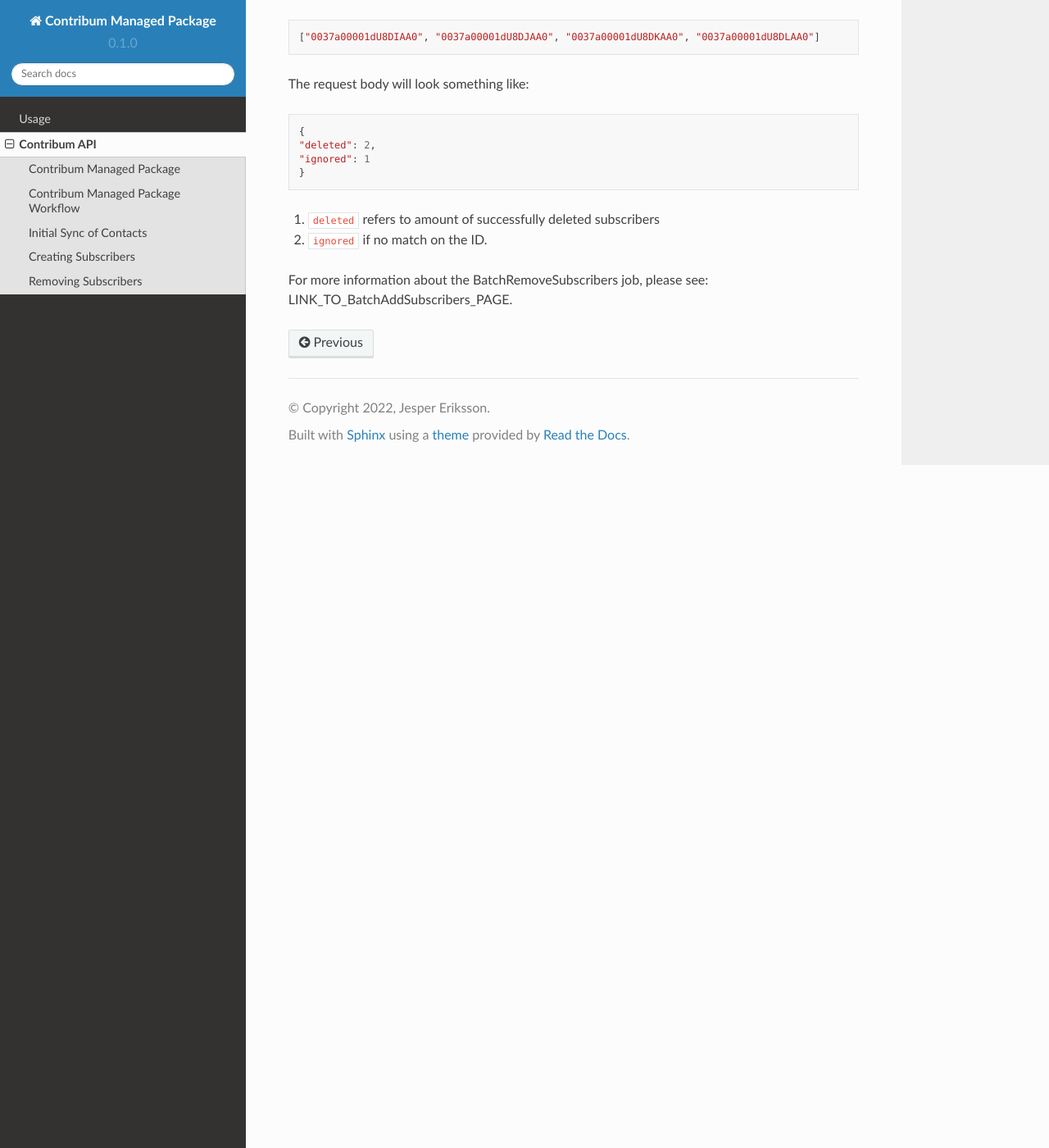
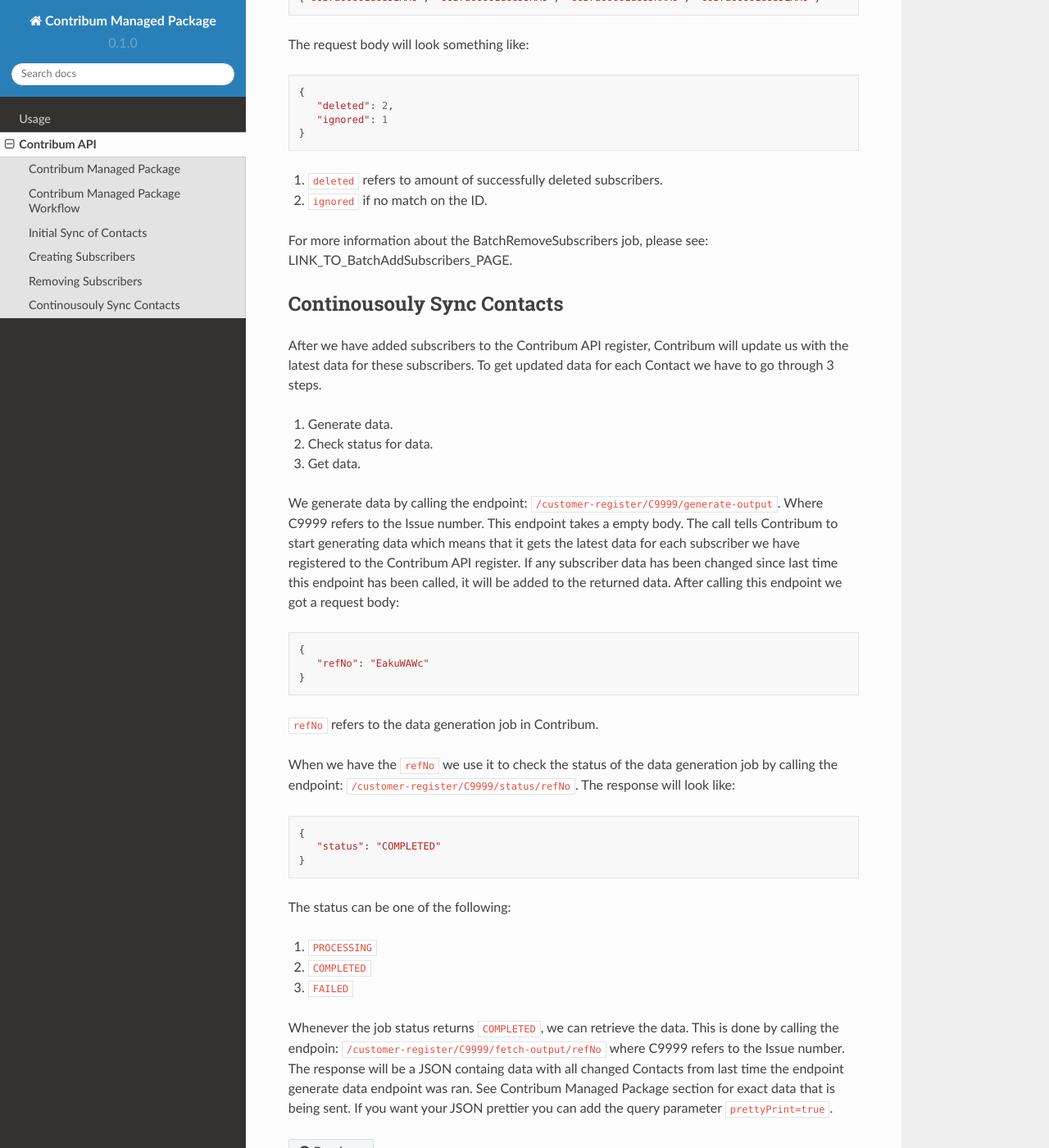
Before and after one commit to JesperEriksson97/contribum-docs, a Sphinx documentation site: the page built from docs/source/api.rst, in a window 1280 px wide and 1400 px high, scrolled down 2966 px. Shown: the whole window at 82% size. Built offline with Sphinx 7.4.7 and the Read the Docs theme 2.0.0, drawn with Linux system fonts in a browser that asks for light colours; some of the changed text lies outside the part shown.

Commit message:
finishing up API section

```diff
--- a/docs/source/api.rst
+++ b/docs/source/api.rst
@@ -47,7 +47,7 @@
 1. Initial Sync of Contacts
 2. Creating / Removing Subscribers
 3. Generating Data
-4. Continousouly Updating Contacts
+4. Continousouly Sync Contacts
 
 Initial Sync of Contacts
 ------------------------
@@ -67,8 +67,8 @@
 --------------------
 
 To be able to continuously sync our Salesforce Contacts we need to register them against the Contribum API. This is done daily through the ``BatchAddSubscribers`` job in Salesforce. Whenever a Contact is synced, we refer to it as a ``Subscriber``.
-It calls the Contribum API endpoint for each synced Contact that wants to be subscribers: ``/customer-register/C9999/update`` where C9999 is refering to the Issue number and the personnr query parameter is populated with the Contacts personal number.
-The endpoint requires a body consisting of two attributes per Contact that we want to sync::
+It calls the Contribum API endpoint for each synced Contact that wants to be subscribers: ``/customer-register/C9999/update`` where C9999 is refering to the Issue number.
+The create subscriber endpoint takes a request body like this::
 
    {
       "personnr": "contact_personal_number_1",
@@ -85,9 +85,9 @@
 The answer we get back from Contribum looks like::
 
    {
-   "new": 1,
-   "ignored": 1,
-   "updated": 2
+      "new": 1,
+      "ignored": 1,
+      "updated": 2
    }
 
 1. ``new`` refers to all new subscribers registered successfully.
@@ -109,11 +109,50 @@
 The request body will look something like::
 
    {
-   "deleted": 2,
-   "ignored": 1
+      "deleted": 2,
+      "ignored": 1
    }
 
-1. ``deleted`` refers to amount of successfully deleted subscribers
+1. ``deleted`` refers to amount of successfully deleted subscribers.
 2. ``ignored`` if no match on the ID.
 
 For more information about the BatchRemoveSubscribers job, please see: LINK_TO_BatchAddSubscribers_PAGE.
+
+Continousouly Sync Contacts
+---------------------------
+
+After we have added subscribers to the Contribum API register, Contribum will update us with the latest data for these subscribers.
+To get updated data for each Contact we have to go through 3 steps.
+
+1. Generate data.
+2. Check status for data.
+3. Get data.
+
+We generate data by calling the endpoint: ``/customer-register/C9999/generate-output``. Where C9999 refers to the Issue number. This endpoint takes a empty body.
+The call tells Contribum to start generating data which means that it gets the latest data for each subscriber we have registered to the Contribum API register.
+If any subscriber data has been changed since last time this endpoint has been called, it will be added to the returned data.
+After calling this endpoint we got a request body::
+
+   {
+      "refNo": "EakuWAWc"
+   }
+
+``refNo`` refers to the data generation job in Contribum.
+
+When we have the ``refNo`` we use it to check the status of the data generation job by calling the endpoint: ``/customer-register/C9999/status/refNo``.
+The response will look like::
+
+   {
+      "status": "COMPLETED"
+   }
+
+The status can be one of the following:
+
+1. ``PROCESSING``
+2. ``COMPLETED``
+3. ``FAILED``
+
+Whenever the job status returns ``COMPLETED``, we can retrieve the data.
+This is done by calling the endpoin: ``/customer-register/C9999/fetch-output/refNo`` where C9999 refers to the Issue number.
+The response will be a JSON containg data with all changed Contacts from last time the endpoint generate data endpoint was ran.
+See Contribum Managed Package section for exact data that is being sent. If you want your JSON prettier you can add the query parameter ``prettyPrint=true``.
```
